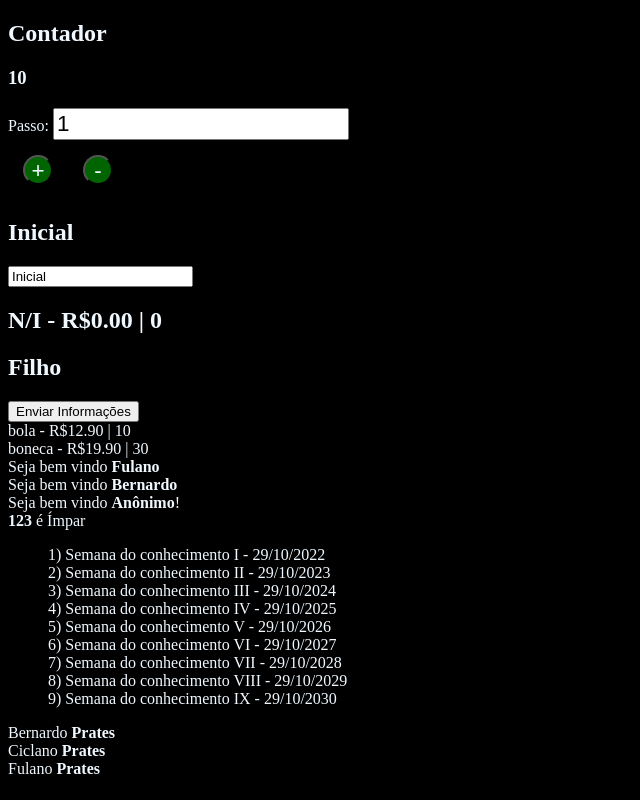
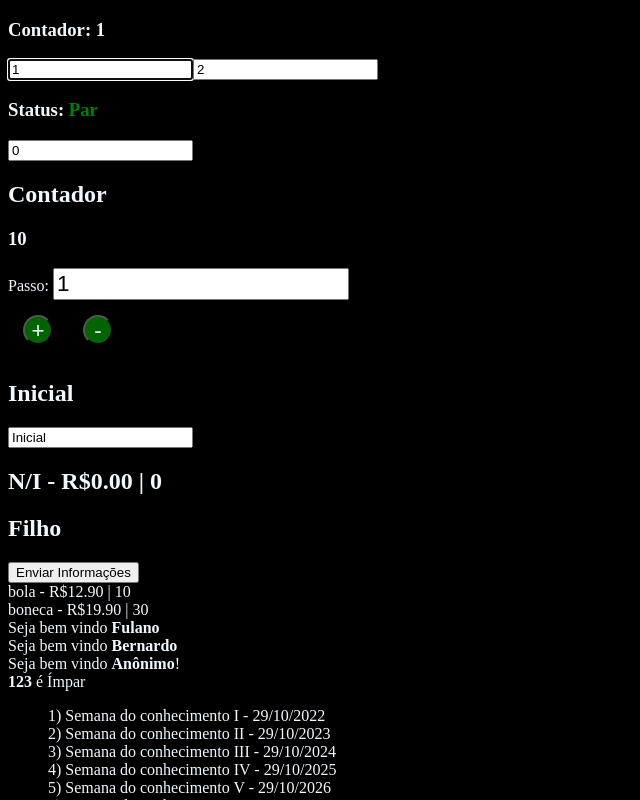
Before and after one commit to bprates29/AulaReactBasics, a React (Create React App) app: page / in a window 1280 px wide. Shown: the top 800 px of the page, without its empty margins (0-640 px from the left). Built offline with nearby package versions, Linux system fonts and the light colour scheme.

Commit message:
usos dos hooks state, effects and useRef

```diff
--- a/src/App.jsx
+++ b/src/App.jsx
@@ -14,10 +14,16 @@ import DiretaPai from './componets/comunicacao/DiretaPai'
 import IndiretaPai from './componets/comunicacao/IndiretaPai'
 import Input from './componets/controlado/input'
 import Contador from './componets/contador/Contador'
+import UseEffects from './componets/hooks/StateEffects'
+import UseRef from "./componets/hooks/UseRef"
 
 const app = () => (
     <div>
-        <Contador numeroInicial={10}/>
+<UseRef />
+
+        <UseEffects />
+
+        <Contador numeroInicial={10} />
 
         <Input />
 
--- /dev/null
+++ b/src/componets/hooks/StateEffects.jsx
@@ -0,0 +1,29 @@
+import React from "react";
+
+const TestUseEffect = props => {
+    const [num, setNum] = React.useState(0)
+    const [status, setStatus] = React.useState('Par')
+
+    React.useEffect(
+        function () {
+            setStatus(num % 2 === 0
+            ? 'Par'
+            : 'Impar'
+            )
+        }, [num]
+    )
+
+    return (
+        <div>
+            <h3>Status: <span
+                style={{ color: status === 'Par' ? 'green' : 'red' }}>
+                {status}</span></h3>
+            <input type="number"
+                value={num}
+                onChange={e => setNum(e.target.value)}
+            />
+        </div>
+    )
+}
+
+export default TestUseEffect
--- /dev/null
+++ b/src/componets/hooks/UseRef.jsx
@@ -0,0 +1,24 @@
+import React, { useEffect, useRef, useState } from 'react';
+
+export default function UseRef() {
+    const count = useRef(0)
+    const [value1, setValue1] = useState("1");
+    const [value2, setValue2] = useState("2");
+    const inputRef1 = useRef(null);
+    const inputRef2 = useRef(null);
+    count.current++;
+
+    useEffect(() => {
+        inputRef2.current.focus();
+    }, [value1]);
+
+    useEffect(() => {
+        inputRef1.current.focus();
+    }, [value2]);
+
+    return <div>
+        <h3>Contador: {count.current}</h3>
+        <input ref={inputRef1} value={value1} onChange={e => setValue1(e.target.value)} />
+        <input ref={inputRef2} value={value2} onChange={e => setValue2(e.target.value)} />
+    </div>
+}
```
